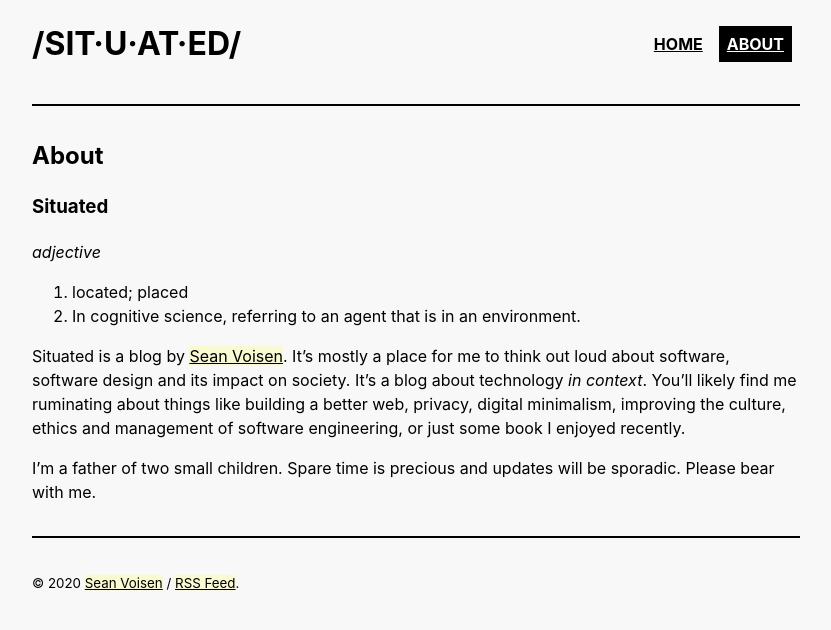
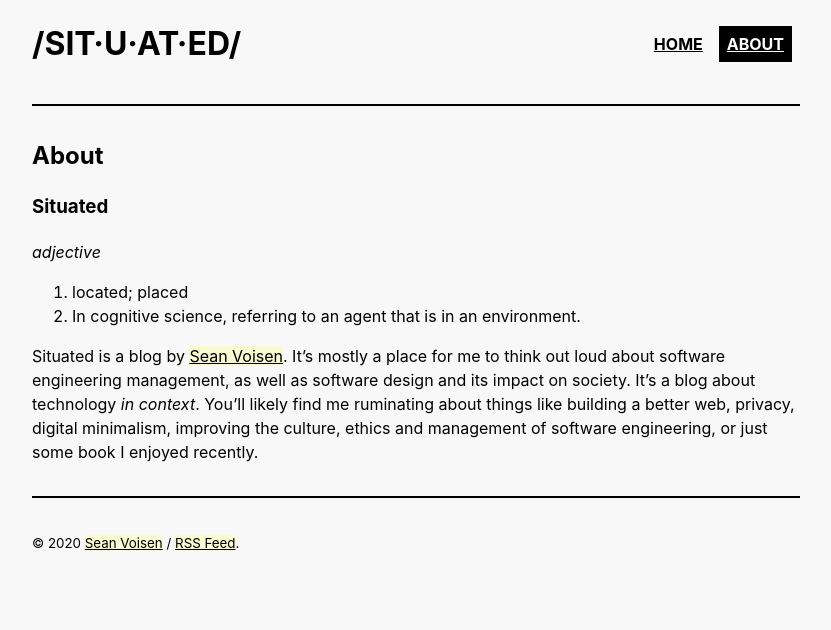
Before and after one commit to svoisen/situated.blog, a Jekyll site: the page built from _pages/about.md, in a window 1280 px wide. Shown: the top 630 px of the page, without its empty margins (224-1055 px from the left). Built offline with Jekyll 4.4.1, drawn with Linux system fonts in a browser that asks for light colours.

Commit message:
Update about page

```diff
--- a/_pages/about.md
+++ b/_pages/about.md
@@ -8,6 +8,4 @@
 1. located; placed
 2. In cognitive science, referring to an agent that is in an environment.
 
-Situated is a blog by [Sean Voisen](https://sean.voisen.org). It's mostly a place for me to think out loud about software, software design and its impact on society. It's a blog about technology _in context_. You'll likely find me ruminating about things like building a better web, privacy, digital minimalism, improving the culture, ethics and management of software engineering, or just some book I enjoyed recently.
-
-I'm a father of two small children. Spare time is precious and updates will be sporadic. Please bear with me.
+Situated is a blog by [Sean Voisen](https://sean.voisen.org). It's mostly a place for me to think out loud about software engineering management, as well as software design and its impact on society. It's a blog about technology _in context_. You'll likely find me ruminating about things like building a better web, privacy, digital minimalism, improving the culture, ethics and management of software engineering, or just some book I enjoyed recently.
```
